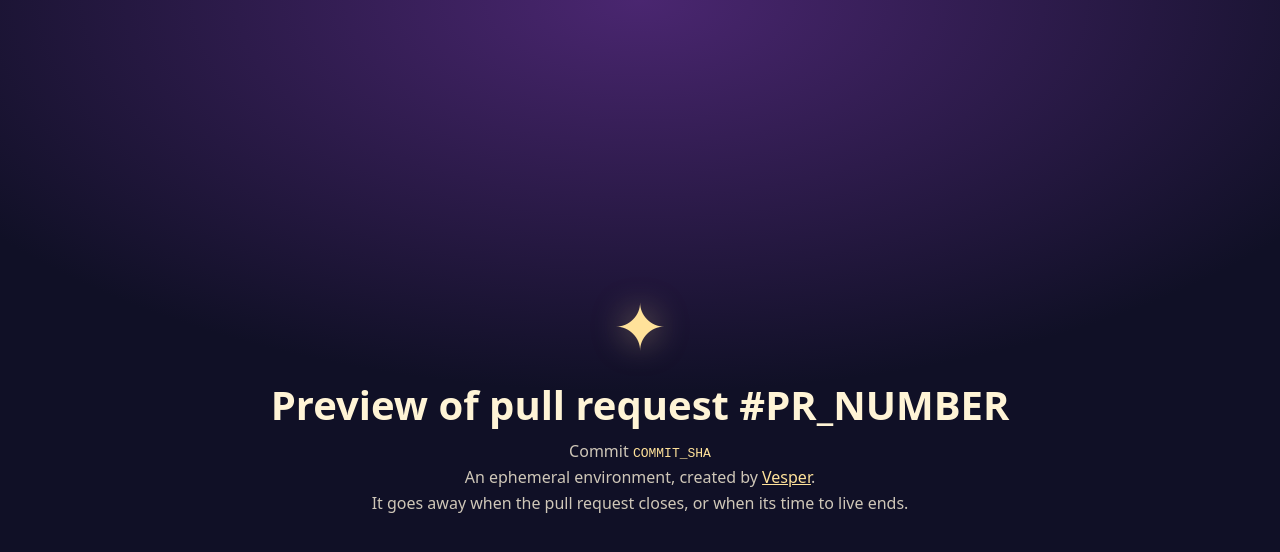
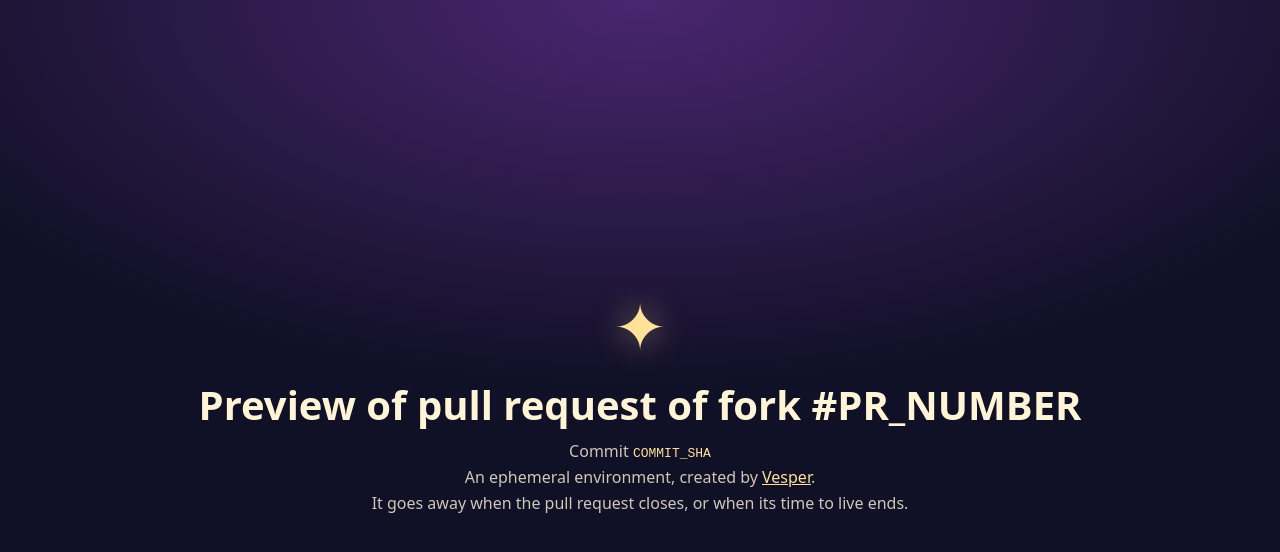
Before and after one commit to eventide-oss/vesper-demo, a plain HTML site: page index.html in a window 1280 px wide. Drawn offline with Linux system fonts and the light colour scheme.

Commit message:
Update index.html

```diff
--- a/index.html
+++ b/index.html
@@ -21,7 +21,7 @@
 <body>
   <main>
     <div class="star">✦</div>
-    <h1>Preview of pull request #PR_NUMBER</h1>
+    <h1>Preview of pull request of fork #PR_NUMBER</h1>
     <p>Commit <code>COMMIT_SHA</code></p>
     <p>An ephemeral environment, created by <a href="https://github.com/eventide-oss/vesper">Vesper</a>.</p>
     <p>It goes away when the pull request closes, or when its time to live ends.</p>
```
